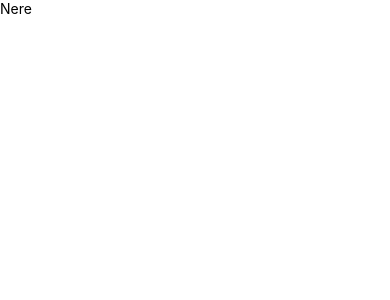
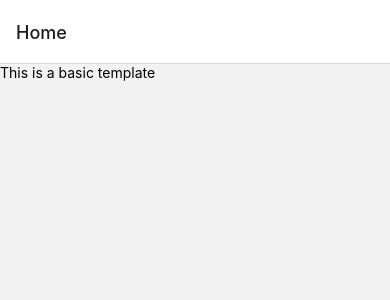
Before and after one commit to Shaheryarr/HappySpace, a React Native app: screen /Home in a window 390 px wide. Shown: the top 300 px of the page. Built offline with nearby package versions, Linux system fonts and the light colour scheme.

Commit message:
setup templates

```diff
--- a/App.js
+++ b/App.js
@@ -1,9 +1,9 @@
 import React from 'react';
-import { Text } from 'react-native';
+import Routes from './src/routes';
 
 const App = () => {
   return (
-    <Text>Nere</Text>
+    <Routes />
   );
 };
 
--- a/package.json
+++ b/package.json
@@ -22,6 +22,7 @@
     "react": "17.0.2",
     "react-native": "0.65.1",
     "react-native-modal": "^13.0.0",
+    "react-native-safe-area-context": "^3.3.2",
     "react-native-screens": "^3.7.2",
     "react-native-splash-screen": "^3.2.0",
     "react-native-vector-icons": "^8.1.0",
--- /dev/null
+++ b/src/components/containers/Template/index.js
@@ -0,0 +1,15 @@
+import React from 'react';
+import { SafeAreaView, Text } from 'react-native';
+import styles from './styles';
+
+const Template = () => {
+    //Functions Here
+
+    return (
+        <SafeAreaView>
+            <Text>This is a basic template</Text>
+        </SafeAreaView>
+    )
+}
+
+export default Template;
--- /dev/null
+++ b/src/components/containers/Template/styles.js
@@ -0,0 +1,8 @@
+import { StyleSheet, Dimensions } from "react-native";
+const { height, width } = Dimensions.get("window");
+
+const styles = StyleSheet.create({
+  //Styles Here
+});
+
+export default styles;
--- a/src/routes/index.js
+++ b/src/routes/index.js
@@ -1,11 +1,19 @@
-import { Dimensions, Platform, Text, View } from "react-native";
-import { NavigationContainer, getFocusedRouteNameFromRoute } from '@react-navigation/native';
-import { createStackNavigator } from '@react-navigation/stack';
-import { createBottomTabNavigator } from '@react-navigation/bottom-tabs';
-import { createIconSetFromFontello } from 'react-native-vector-icons';
+import React from 'react';
+import { NavigationContainer } from '@react-navigation/native';
+import { createNativeStackNavigator } from '@react-navigation/native-stack';
 
-const routes = () => {
+import Template from '../components/containers/Template';
 
+const Stack = createNativeStackNavigator();
+
+const rootRoutes = () => {
+    return (
+        <NavigationContainer>
+            <Stack.Navigator>
+                <Stack.Screen name="Home" component={Template} />
+            </Stack.Navigator>
+        </NavigationContainer>
+    );
 }
 
-export default routes;
+export default rootRoutes;
```
Also changed, not shown: 3 other files (tests, documents, lock files or other folders).
